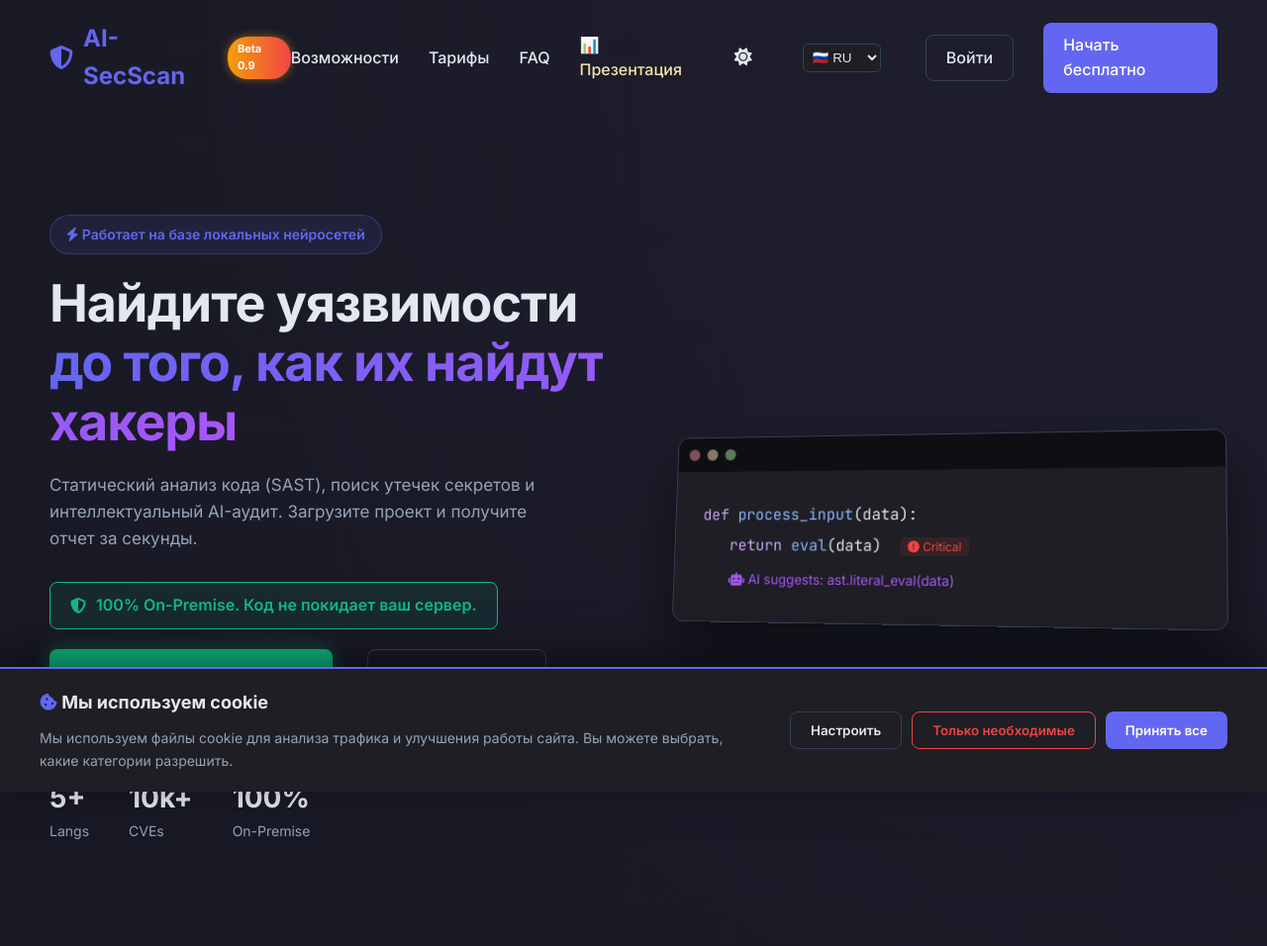
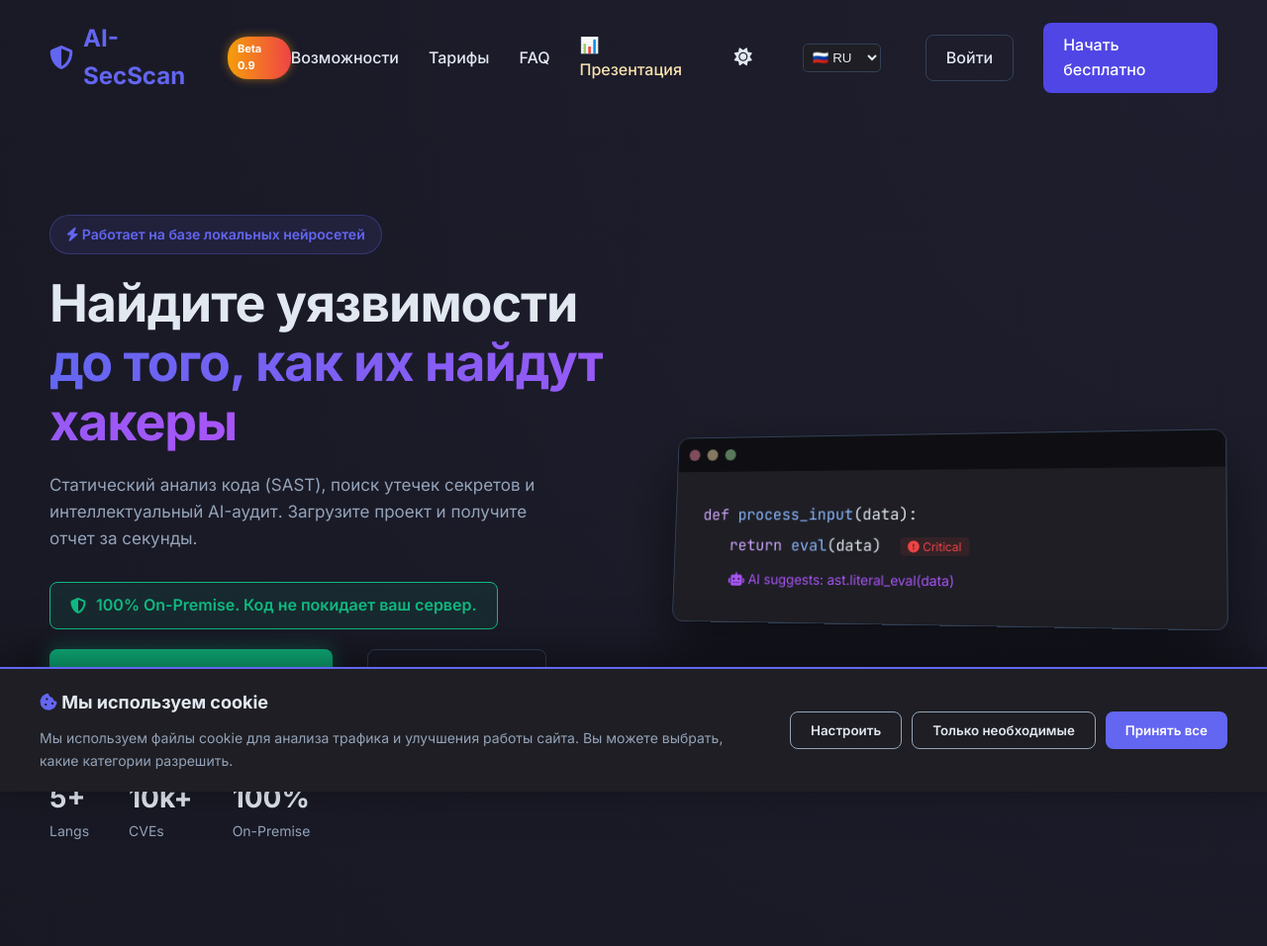
Before and after one commit to Tikeyphoto/ai-secscan, a Flask app: page / in a window 1280 px wide. Shown: the top 956 px of the page at 99% size. Run offline with Flask 3, Linux system fonts and the light colour scheme.

Commit message:
feat(seo): improve PageSpeed (Accessibility, Performance, SEO)
- Added meta description for search engines
- Added preconnect for Google Fonts + display=swap (faster FCP)
- Added font-display: swap to custom FontAwesome (prevents invisible text)
- Added aria-label to theme button and language selector (A11y)
- Added aria-label to pricing buttons (avoid duplicate links penalty)
- Added <main> landmark to landing page
- Fixed color contrast: Team button text -> white; Grade A -> emerald bg + white text
- Fixed cookie banner button contrast (brighter borders/text)
- Overall: Accessibility should now be 100/100

```diff
--- a/static/style.css
+++ b/static/style.css
@@ -796,3 +796,22 @@ html[lang="ru"] .section-title {
         white-space: normal;
     }
 }
+
+
+/* PageSpeed Fixes */
+@font-face {
+    font-family: 'Font Awesome 6 Free';
+    font-display: swap; /* Убирает блокировку текста при загрузке иконок */
+}
+
+/* Контраст: Начать бесплатно в меню (белый на синем может быть < 4.5:1) */
+.btn-nav.primary {
+    background: #4f46e5 !important; /* Чуть темнее */
+    color: #ffffff !important;
+}
+
+/* Контраст: Cookie Banner */
+#cookie-banner .btn[style*="background: transparent"] {
+    border-color: #94a3b8 !important;
+    color: #e2e8f0 !important;
+}
--- a/templates/includes/cookie_banner.html
+++ b/templates/includes/cookie_banner.html
@@ -12,8 +12,8 @@
         </div>
 
         <div style="display: flex; gap: 10px; flex-wrap: wrap;">
-            <button type="button" onclick="toggleCookieSettings()" class="btn" style="background: transparent; border: 1px solid var(--border); color: var(--text-main);">{{ t('cookie.customize') }}</button>
-            <button type="button" onclick="acceptCookies('reject')" class="btn" style="background: transparent; border: 1px solid var(--danger); color: var(--danger);">{{ t('cookie.reject_all') }}</button>
+            <button type="button" onclick="toggleCookieSettings()" class="btn" style="background: transparent; border: 1px solid #94a3b8; color: #ffffff;">{{ t('cookie.customize') }}</button>
+            <button type="button" onclick="acceptCookies('reject')" class="btn" style="background: transparent; border: 1px solid #ef4444; color: #fca5a5;">{{ t('cookie.reject_all') }}</button>
             <button type="button" onclick="acceptCookies('all')" class="btn" style="background: var(--primary);">{{ t('cookie.accept_all') }}</button>
         </div>
     </div>
--- a/templates/landing.html
+++ b/templates/landing.html
@@ -4,6 +4,11 @@
     <meta charset="UTF-8">
     <meta name="viewport" content="width=device-width, initial-scale=1.0">
     <title>AI-SecScan - Умная проверка кода</title>
+
+    <link rel="preconnect" href="https://fonts.googleapis.com">
+    <link rel="preconnect" href="https://fonts.gstatic.com" crossorigin>
+
+    <meta name="description" content="AI-SecScan — статический анализатор кода (SAST) с локальной AI-моделью. 100% On-Premise, поиск уязвимостей, AI-автофикс и отчеты OWASP/CWE. Для банков и IT-команд.">
     <link rel="stylesheet" href="/static/style.css">
 
     <script>
@@ -54,7 +59,7 @@
             <a href="#faq">{{ t('nav.faq') }}</a>
             <a href="/presentation" target="_blank" style="color: #f9e2af;">📊 {{ t('nav.presentation') }}</a>
 
-            <button id="theme-btn" onclick="toggleTheme()" style="background: transparent; border: none; color: var(--text-main); font-size: 18px; cursor: pointer; margin-right: 15px;"><i class="fa-solid fa-sun theme-icon"></i></button><select onchange="window.location.href='/set_lang/'+this.value" class="lang-select" style="margin-right: 15px;">
+            <button id="theme-btn" aria-label="Переключить тему" onclick="toggleTheme()" style="background: transparent; border: none; color: var(--text-main); font-size: 18px; cursor: pointer; margin-right: 15px;"><i class="fa-solid fa-sun theme-icon"></i></button><select onchange="window.location.href='/set_lang/'+this.value" class="lang-select" aria-label="Выбрать язык" style="margin-right: 15px;">
                 <option value="ru" {% if current_lang == 'ru' %}selected{% endif %}>🇷🇺 RU</option>
                 <option value="en" {% if current_lang == 'en' %}selected{% endif %}>🇬🇧 EN</option>
                 <option value="zh" {% if current_lang == 'zh' %}selected{% endif %}>🇨🇳 中文</option>
@@ -64,6 +69,7 @@
             <a href="/register" class="btn-nav primary">{{ t('nav.register') }}</a>
         </div>
     </nav>
+    <main>
 
     <header class="hero">
         <div class="hero-content">
@@ -137,7 +143,7 @@
             <!-- Большая оценка A -->
             <div style="background: #16a34a; color: #fff; border-radius: 20px; width: 140px; height: 140px; display: flex; flex-direction: column; justify-content: center; align-items: center; box-shadow: 0 10px 30px rgba(22, 163, 74, 0.3);">
                 <span style="font-size: 64px; font-weight: 900; line-height: 1;">A</span>
-                <span style="font-size: 14px; font-weight: 700; margin-top: 5px;">{{ t('landing.sec.a') }}</span>
+                <span style="font-size: 14px; font-weight: 700; margin-top: 5px; color: #fff;">{{ t('landing.sec.a') }}</span>
             </div>
 
             <!-- Список проверок -->
@@ -171,7 +177,7 @@
         <div style="display: flex; justify-content: center; align-items: center; gap: 15px; margin-bottom: 40px;" class="fade-in-up">
             <span id="label-monthly" style="font-weight: bold; color: var(--text-main);">{{ t('landing.price.monthly') }}</span>
             <label class="switch">
-                <input type="checkbox" id="billingToggle" onchange="toggleBilling()">
+                <input type="checkbox" id="billingToggle" onchange="toggleBilling()" aria-label="Переключить на годовую оплату">
                 <span class="slider round"></span>
             </label>
             <span id="label-yearly" style="font-weight: bold; color: var(--text-muted);">{{ t('landing.price.yearly') }} <span style="background: rgba(16, 185, 129, 0.2); color: var(--success); padding: 2px 8px; border-radius: 12px; font-size: 12px; margin-left: 5px;">{{ t('landing.price.save') }}</span></span>
@@ -190,7 +196,7 @@
                     <li class="disabled"><i class="fa-solid fa-xmark"></i> {{ t('landing.price.free.f4') }}</li>
                     <li class="disabled"><i class="fa-solid fa-xmark"></i> {{ t('landing.price.free.f5') }}</li>
                 </ul>
-                <a href="/register" class="btn-pricing outline" onclick="window.location.href='/register'">{{ t('landing.beta_btn') }}</a>
+                <a href="/register" class="btn-pricing outline" aria-label="Начать с тарифом Free" onclick="window.location.href='/register'">{{ t('landing.beta_btn') }}</a>
             </div>
 
             <!-- Pro -->
@@ -209,7 +215,7 @@
                     <li><i class="fa-solid fa-check"></i> {{ t('landing.price.pro.f4') }}</li>
                     <li class="disabled"><i class="fa-solid fa-xmark"></i> {{ t('landing.price.pro.f5') }}</li>
                 </ul>
-                <a href="/register" class="btn-pricing primary" onclick="window.location.href='/register'">{{ t('landing.beta_btn') }}</a>
+                <a href="/register" class="btn-pricing primary" aria-label="Выбрать тариф Pro" onclick="window.location.href='/register'">{{ t('landing.beta_btn') }}</a>
             </div>
 
             <!-- Startup -->
@@ -228,12 +234,12 @@
                     <li><i class="fa-solid fa-check"></i> {{ t('landing.price.startup.f4') }}</li>
                     <li><i class="fa-solid fa-check"></i> {{ t('landing.price.startup.f5') }}</li>
                 </ul>
-                <a href="/register" class="btn-pricing outline" style="border-color: #10b981; color: var(--text-main);" onclick="window.location.href='/register'">{{ t('landing.beta_btn') }}</a>
+                <a href="/register" class="btn-pricing outline" aria-label="Выбрать тариф Startup" style="border-color: #10b981; color: var(--text-main);" onclick="window.location.href='/register'">{{ t('landing.beta_btn') }}</a>
             </div>
 
             <!-- Team -->
             <div class="pricing-card fade-in-up" style="transition-delay: 0.3s; border-color: #f9e2af;">
-                <div class="popular-badge" style="background: #f59e0b; color: white;">{{ t('landing.price.badge_team') }}</div>
+                <div class="popular-badge" style="background: #f59e0b; color: #000;">{{ t('landing.price.badge_team') }}</div>
                 <h3>Team</h3>
                 <div class="price">
                     <span class="price-monthly">249 <span>{{ t('landing.price.team.price') }}</span></span>
@@ -247,7 +253,7 @@
                     <li><i class="fa-solid fa-check"></i> {{ t('landing.price.team.f4') }}</li>
                     <li><i class="fa-solid fa-check"></i> {{ t('landing.price.team.f5') }}</li>
                 </ul>
-                <a href="/register" class="btn-pricing outline" style="border-color: #f59e0b; color: var(--text-main);" onclick="window.location.href='/register'">{{ t('landing.beta_btn') }}</a>
+                <a href="/register" class="btn-pricing outline" aria-label="Выбрать тариф Team" style="border-color: #f59e0b; color: #fff;" onclick="window.location.href='/register'">{{ t('landing.beta_btn') }}</a>
             </div>
 
             <!-- Enterprise -->
@@ -298,6 +304,7 @@
         </div>
     </section>
 
+    </main>
     <footer class="landing-footer">
         <p>{{ t('landing.footer.text') }}</p>
     </footer>
--- a/templates/login.html
+++ b/templates/login.html
@@ -36,7 +36,7 @@
         </select>
         <button id="theme-btn" onclick="toggleTheme()" style="background: transparent; border: none; color: var(--text-main); font-size: 18px; cursor: pointer;"><i class="fa-solid fa-sun theme-icon"></i></button>
     </div>
-    <div class="auth-wrapper">
+    <div class="auth-wrapper" role="main">
         <div class="auth-box">
             <h2><i class="fa-solid fa-shield-halved"></i> {{ t('login.heading') }}</h2>
             {% with messages = get_flashed_messages() %}
--- a/templates/register.html
+++ b/templates/register.html
@@ -36,7 +36,7 @@
         </select>
         <button id="theme-btn" onclick="toggleTheme()" style="background: transparent; border: none; color: var(--text-main); font-size: 18px; cursor: pointer;"><i class="fa-solid fa-sun theme-icon"></i></button>
     </div>
-    <div class="auth-wrapper">
+    <div class="auth-wrapper" role="main">
         <div class="auth-box">
             <h2><i class="fa-solid fa-user-plus"></i> {{ t('register.heading') }}</h2>
             {% if error %}<div class="error-msg">{{ error }}</div>{% endif %}
```
